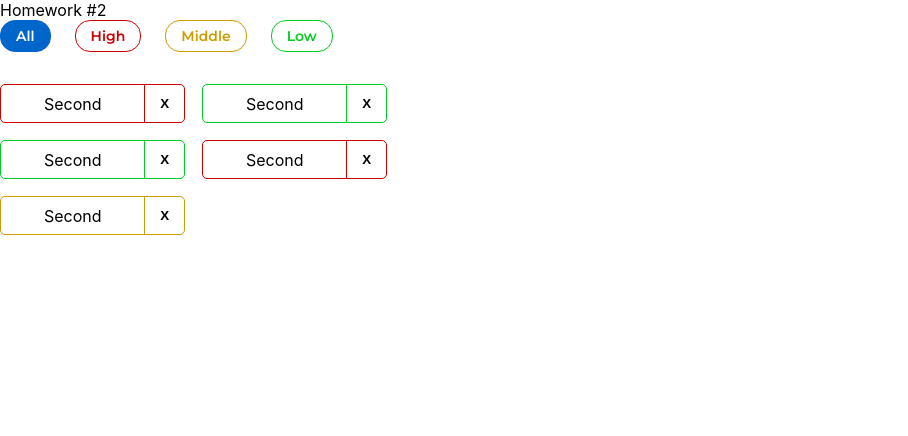
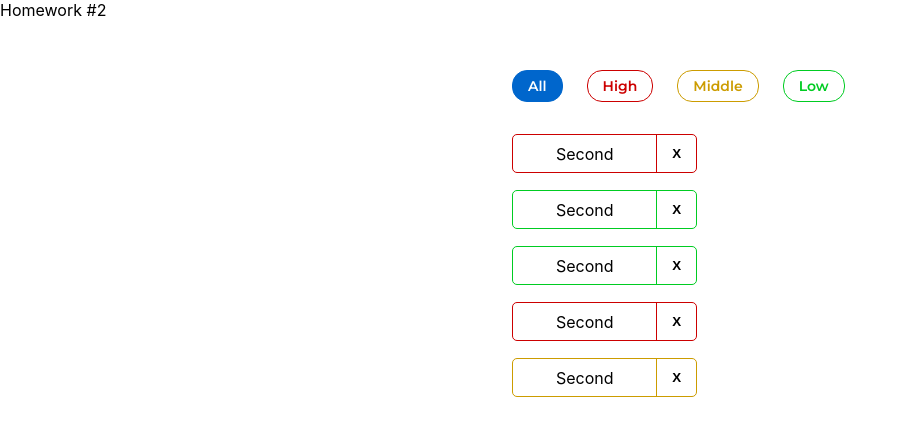
Before and after one commit to SerhiiSa07/it-kamasutra-dz, a React (Create React App) app: page / in a window 1280 px wide. Shown: the top 436 px of the page, without its empty margins (0-908 px from the left). Built offline with nearby package versions, Linux system fonts and the light colour scheme.

Commit message:
it-kamasutra

```diff
--- a/src/s1-main/App.module.css
+++ b/src/s1-main/App.module.css
@@ -1,11 +1,18 @@
 .App {
     --header_height: 60px;
+
 }
 
 .hw {
-
+    display: flex;
+    width: 50px;
+    padding-top: 50px;
+    padding-left: 40%;
+    flex-direction: column;
+    flex-wrap: wrap;
+    align-items: center;
+    height: 300px;
 }
-
 .hwTitle {
 
 }
```
